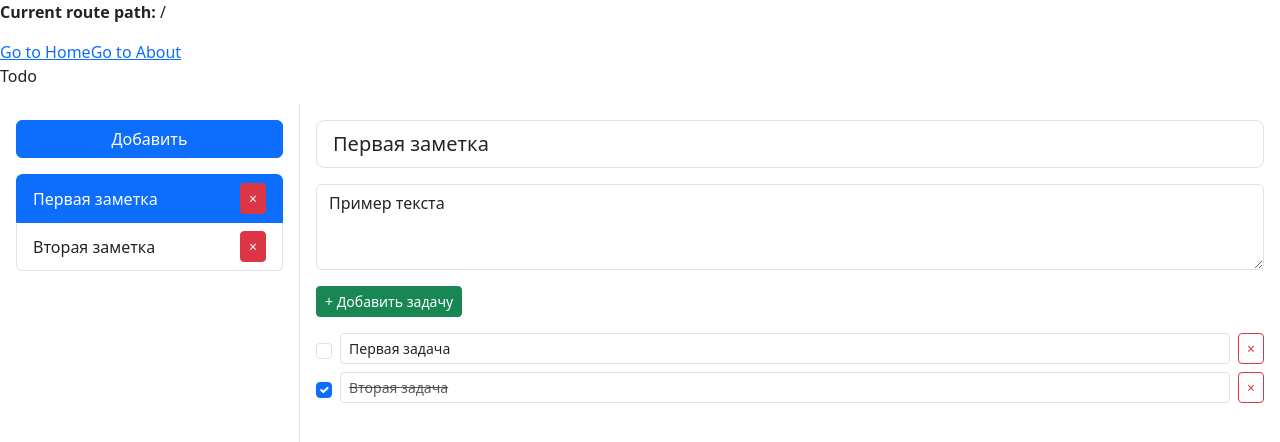
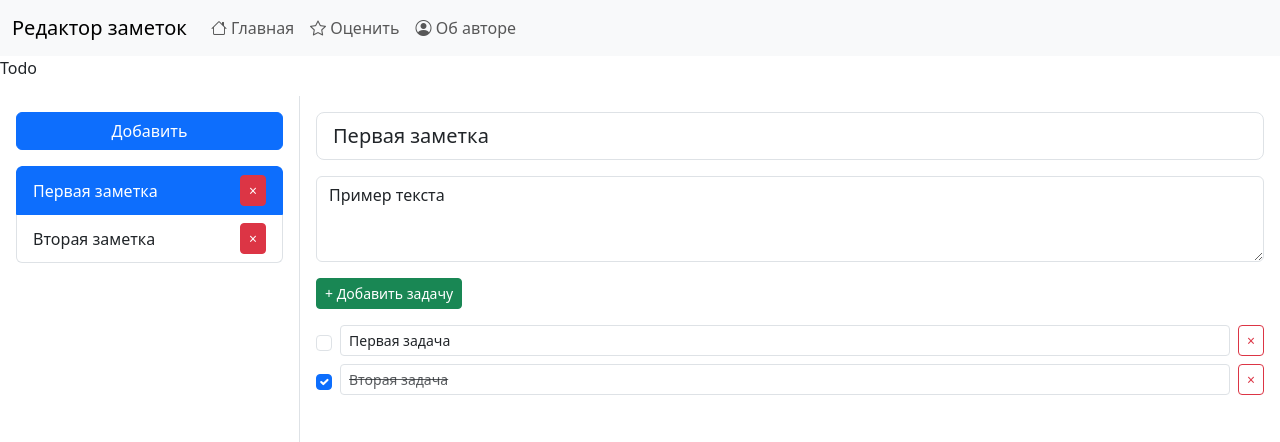
Before and after one commit to Titlehhhh/vueLab, a Vue app in the folder todolist/: page / in a window 1280 px wide. Shown: the top 442 px of the page. Built offline with nearby package versions, Linux system fonts and the light colour scheme.

Commit message:
redesign nav menu

```diff
--- a/todolist/src/App.vue
+++ b/todolist/src/App.vue
@@ -4,11 +4,37 @@
 
 <template>
   <div class="app-container">
-    <p><strong>Current route path:</strong> {{ $route.fullPath }}</p>
-    <nav class="flex flex-row">
-      <RouterLink to="/">Go to Home</RouterLink>
-      <RouterLink to="/rating">Go to About</RouterLink>
-    </nav>
+    <header>
+      <nav class="navbar navbar-expand-lg navbar-light bg-light">
+        <div class="container-fluid">
+          <a class="navbar-brand" href="#">Редактор
+            заметок</a>
+          <button class="navbar-toggler" type="button"
+                  data-bs-toggle="collapse" data-bs-target="#navbarNav"
+                  aria-controls="navbarNav" aria-expanded="false"
+                  aria-label="Toggle navigation">
+            <span class="navbar-toggler-icon"></span>
+          </button>
+          <div class="collapse navbar-collapse"
+               id="navbarNav">
+            <ul class="navbar-nav">
+              <li class="nav-item">
+                <RouterLink class="nav-link" to="/"><i
+                    class="bi-house"></i> Главная</RouterLink>
+              </li>
+              <li class="nav-item">
+                <RouterLink class="nav-link" to="/rating"><i
+                    class="bi-star"></i> Оценить</RouterLink>
+              </li>
+              <li class="nav-item">
+                <RouterLink class="nav-link" to="/about"><i
+                    class="bi-person-circle"></i> Об авторе</RouterLink>
+              </li>
+            </ul>
+          </div>
+        </div>
+      </nav>
+    </header>
     <main class="main-content">
       <RouterView />
     </main>
```
